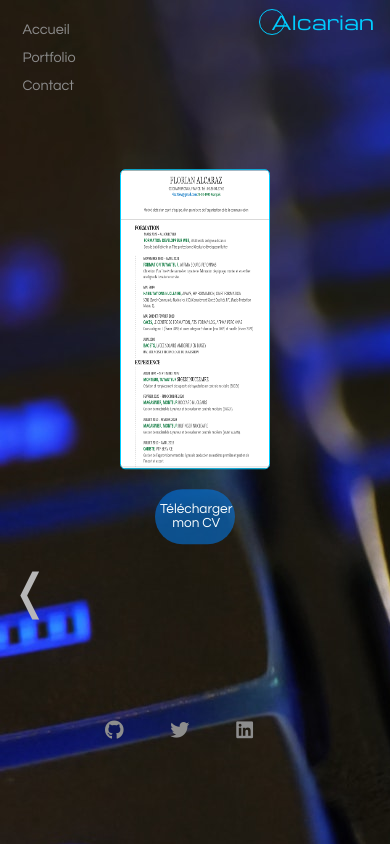
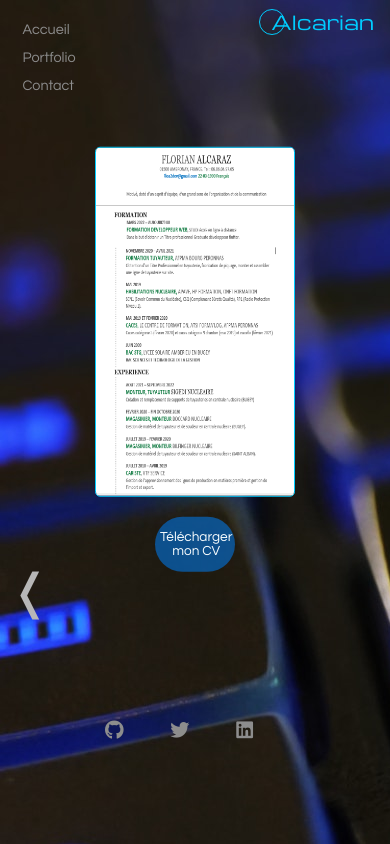
Before and after one commit to Alcarian/portfolio, a React (Create React App) app: page /contact in a window 390 px wide. Built offline with nearby package versions, Linux system fonts and the light colour scheme.

Commit message:
commit 12

```diff
--- a/src/style/pages/_contact.scss
+++ b/src/style/pages/_contact.scss
@@ -97,8 +97,8 @@
             }
 
             @media screen and (max-width: 500px){
-                width: 150px;
-                height: 300px;
+                width: 200px;
+                height: 350px;
                 left: 20%;
             }
         }
```
